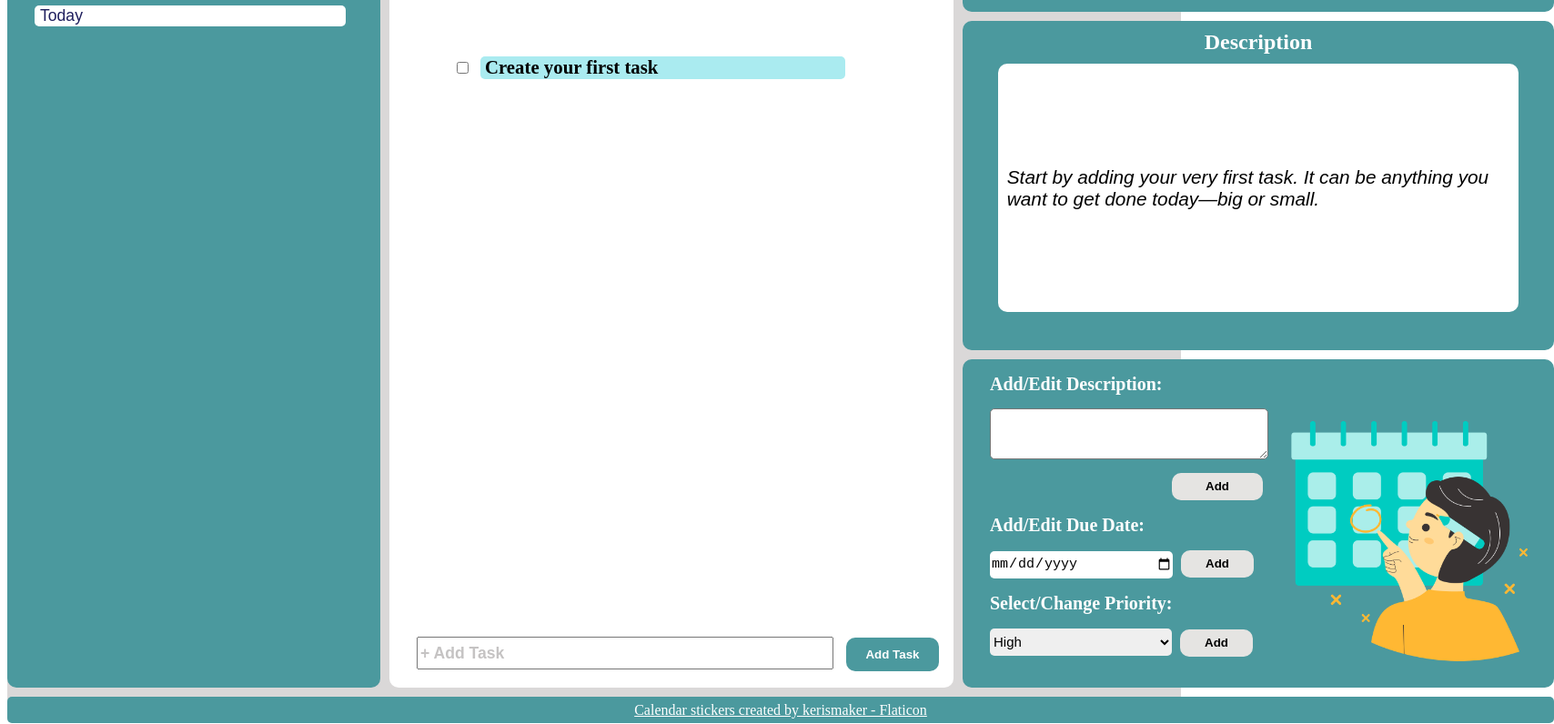
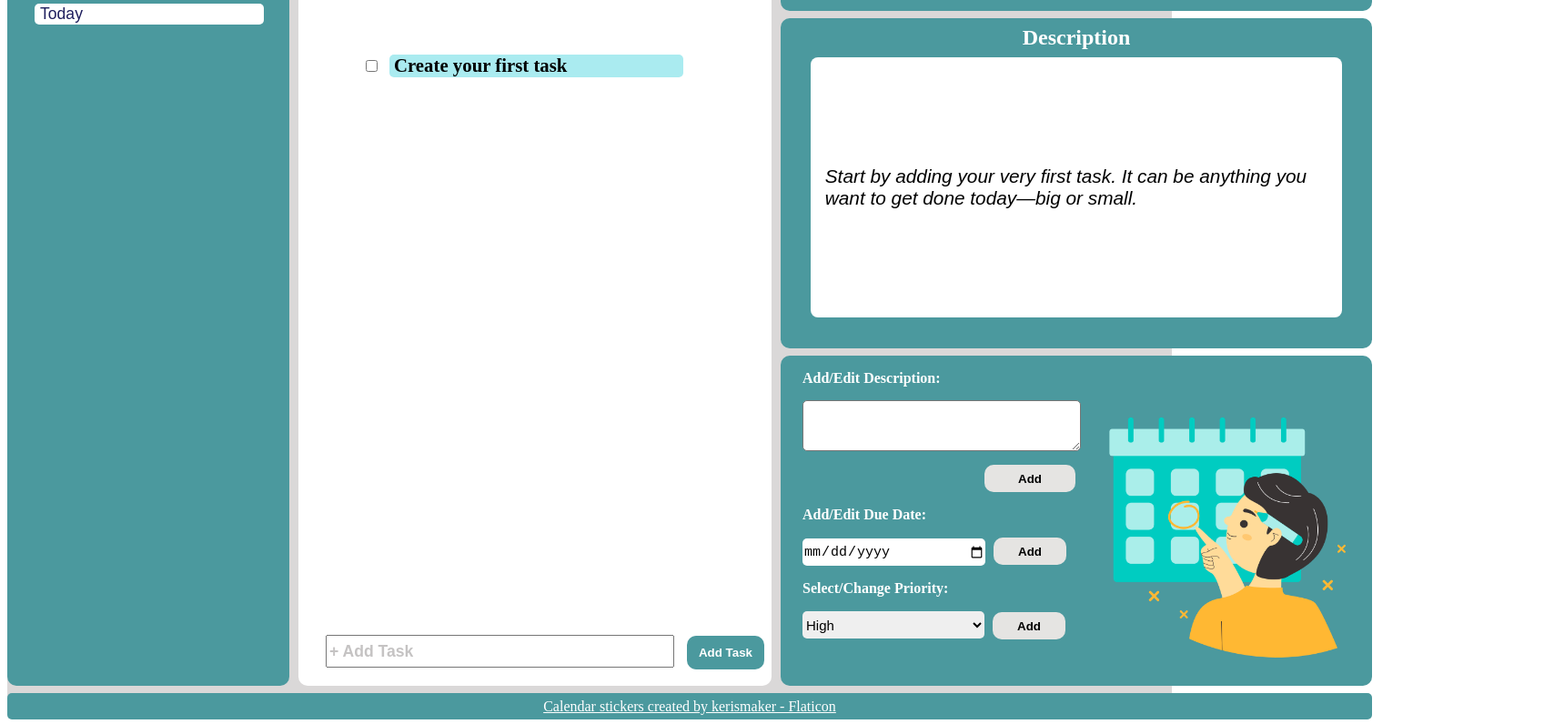
Before and after one commit to aparadkar315/todo-list, a website built with webpack: page src/todo.html in a window 1280 px wide. Shown: the part 135-931 px from the top of the page at 91% size, 1708 px wide, since content can reach past the window. Built offline with nearby package versions, Linux system fonts and the light colour scheme.

Commit message:
Solve taskinfo overflowing

```diff
--- a/src/style.css
+++ b/src/style.css
@@ -4,8 +4,10 @@
     flex-direction: column;
     min-height: 100vh;
     min-width: 100vw;
+    max-width: 100vw;
+    box-sizing: border-box;
     grid-template-rows: 1fr 14fr 0.5fr;
-    gap: 10px;
+    gap: 0.5rem;
     background-color: rgb(218, 216, 216);
     border-radius: 10px;
     padding-right: 10px;
--- a/src/style2.css
+++ b/src/style2.css
@@ -3,7 +3,7 @@
     color: #ffffff;
     border-radius: 10px;
     padding-left: 10px;
-    min-width: 400px;
+    min-width: 300px;
 }
 
 .createListContainer {
--- a/src/style3.css
+++ b/src/style3.css
@@ -5,7 +5,7 @@
     background-color: #ffffff;
     border-radius: 10px;
     padding-left: 20px;
-    min-width: 600px;
+    min-width: 500px;
 }
 
 .displayListItems {
--- a/src/style4.css
+++ b/src/style4.css
@@ -3,7 +3,7 @@
     grid-template-rows: 1fr 5fr 5fr;
     grid-template-columns: minmax(650px, 1fr);
     border-radius: 10px;
-    gap: 10px;
+    gap: 0.5rem;
 }
 
 .displayTaskHeaderContainer {
@@ -11,7 +11,7 @@
     justify-content: space-between;
     font-size: 1.5rem;
     align-items: center;
-    padding : 20px;
+    padding : 1rem;
     background-color:rgb(75, 153, 158);
     border-radius: 10px;
     font-weight: 900;
@@ -28,7 +28,7 @@
 
 .displayTaskInfoTwo {
     background-color:rgb(75, 153, 158);
-    padding-left: 30px;
+    padding-left: 1.5rem;
     border-radius: 10px;
     color: rgb(75, 153, 158);
     position: relative;
@@ -47,7 +47,7 @@
 #descriptionHeader {
     display: flex;
     justify-content: center;
-    padding: 10px;
+    padding: 0.5rem;
 }
 
 #description {
@@ -57,8 +57,8 @@
     justify-self: center;
     align-self: center;
     background-color: #ffffff;
-    padding: 10px;
-    border-radius: 10px;
+    padding: 1rem;
+    border-radius: 0.5rem;
     font-size: 1.3rem;
     color: black;
     font-weight: 500;
@@ -84,7 +84,7 @@
 
 .displayTaskInfoTwo label {
     font-weight: 900;
-    font-size: 20px;
+    font-size: 1rem;
 }
 
 #dueDate, #priority {
```
